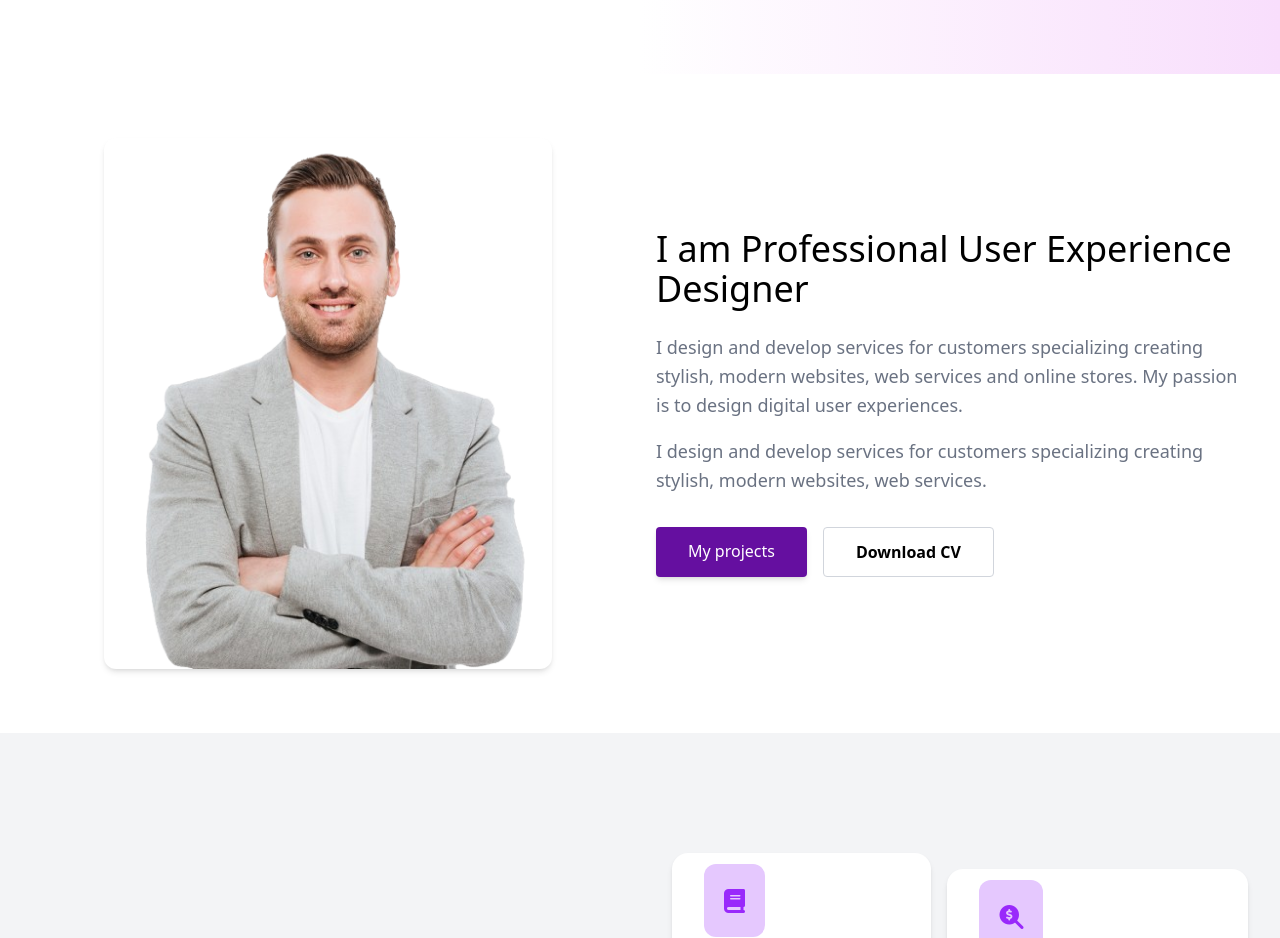
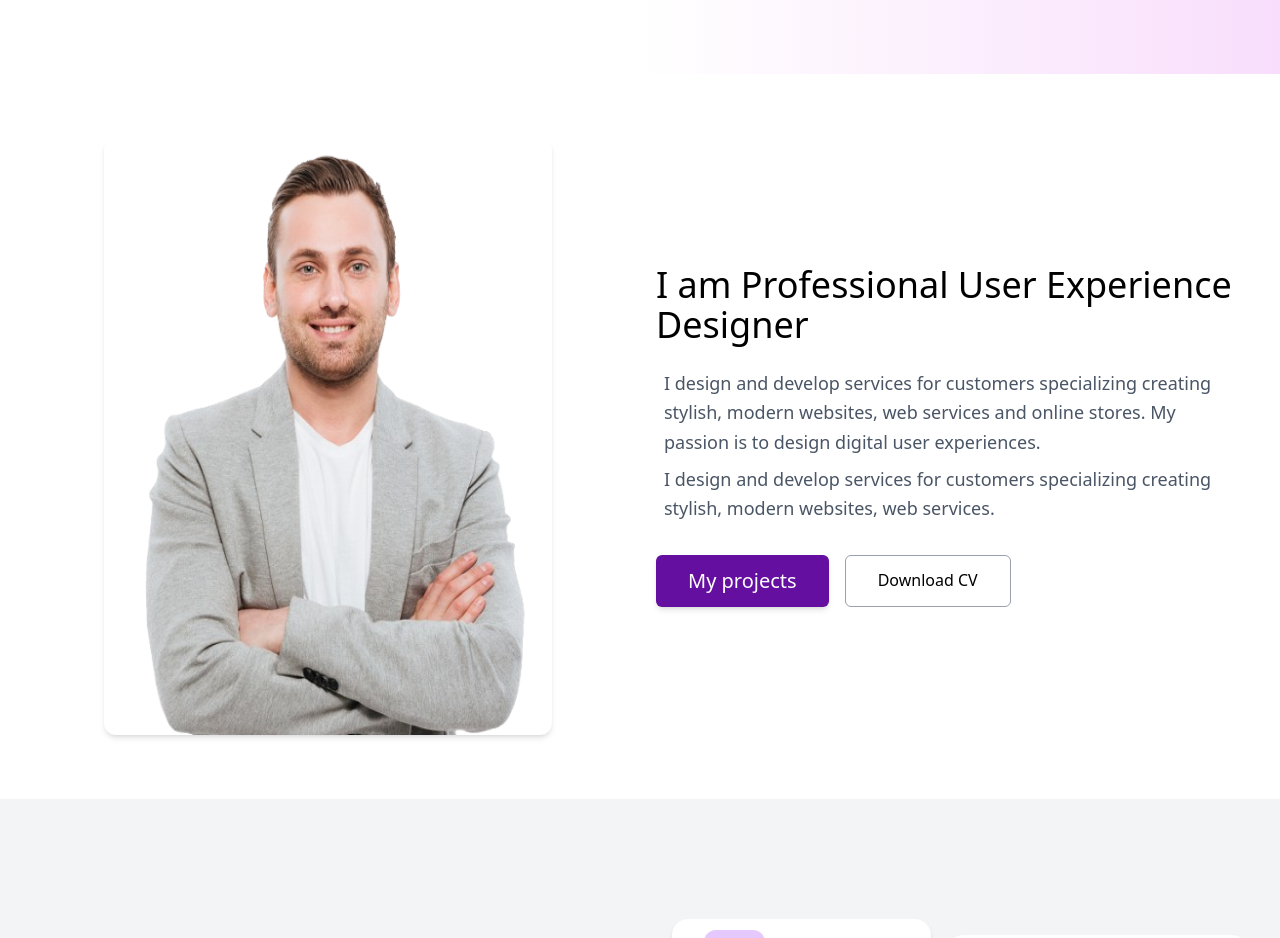
Before and after one commit to Riad928/test5, a plain HTML site: page index.html in a window 1280 px wide. Shown: the part 980-1918 px from the top of the page. Drawn offline with nearby package versions, Linux system fonts and the light colour scheme.

Commit message:
improve about section layout and styling

```diff
--- a/index.html
+++ b/index.html
@@ -124,30 +124,30 @@
             <!-- About photo -->
             <figure class="w-full md:w-1/2 flex justify-center items-center">
                 <img src="/photo/hero-image.png" alt="Professional UX designer portrait"
-                    class="rounded-xl h-auto max-w-md w-full bg-white shadow-md object-cover transition duration-300">
+                    class="rounded-xl h-auto max-w-md w-full bg-white shadow-md aspect-[3/4] transition-all duration-300">
             </figure>
 
             <!-- About description -->
             <article class="w-full md:w-1/2 flex flex-col justify-center">
-                <h1 class="text-2xl md:text-3xl lg:text-4xl">I am Professional User Experience Designer</h1>
-                <div class="text-base md:text-lg text-gray-500 mt-6 leading-relaxed">
+                <h2 class="text-2xl md:text-3xl lg:text-4xl">I am Professional User Experience Designer</h2>
+                <div class="text-base md:text-lg text-gray-600 mt-6 max-w-xl mx-auto leading-relaxed">
                     <p>I design and develop services for customers specializing creating stylish, modern websites, web
                         services and
                         online
                         stores. My passion is to design digital user experiences.</p>
 
-                    <p class="mt-4">I design and develop services for customers specializing creating stylish, modern
+                    <p class="mt-2">I design and develop services for customers specializing creating stylish, modern
                         websites, web services.</p>
 
                 </div>
 
                 <div class="mt-8 flex gap-4">
                     <a href="#portfolio"
-                        class="inline-block bg-[#650FA0] text-white px-8 py-3 font-medium shadow-md rounded hover:scale-105 transition duration-300">My
+                        class="inline-block bg-[#650FA0] text-white px-8 py-3 text-xl font-medium shadow-md hover:shadow-xl rounded-md hover:scale-105 transition-all duration-300">My
                         projects</a>
 
-                    <a href="#"
-                        class="bg-white px-8 py-3 font-bold border border-gray-300 rounded hover:text-[#650FA0] hover:border-[#650FA0] transition duration-300">Download
+                    <a href="/cv/RiadCv2.pdf" download aria-label="Download CV PDF"
+                        class="bg-white px-8 py-3 font-medium border border-gray-400 rounded-md hover:text-[#650FA0] hover:border-[#650FA0] transition-all duration-300">Download
                         CV</a>
                 </div>
             </article>
```
Also changed, not shown: 1 other file.
